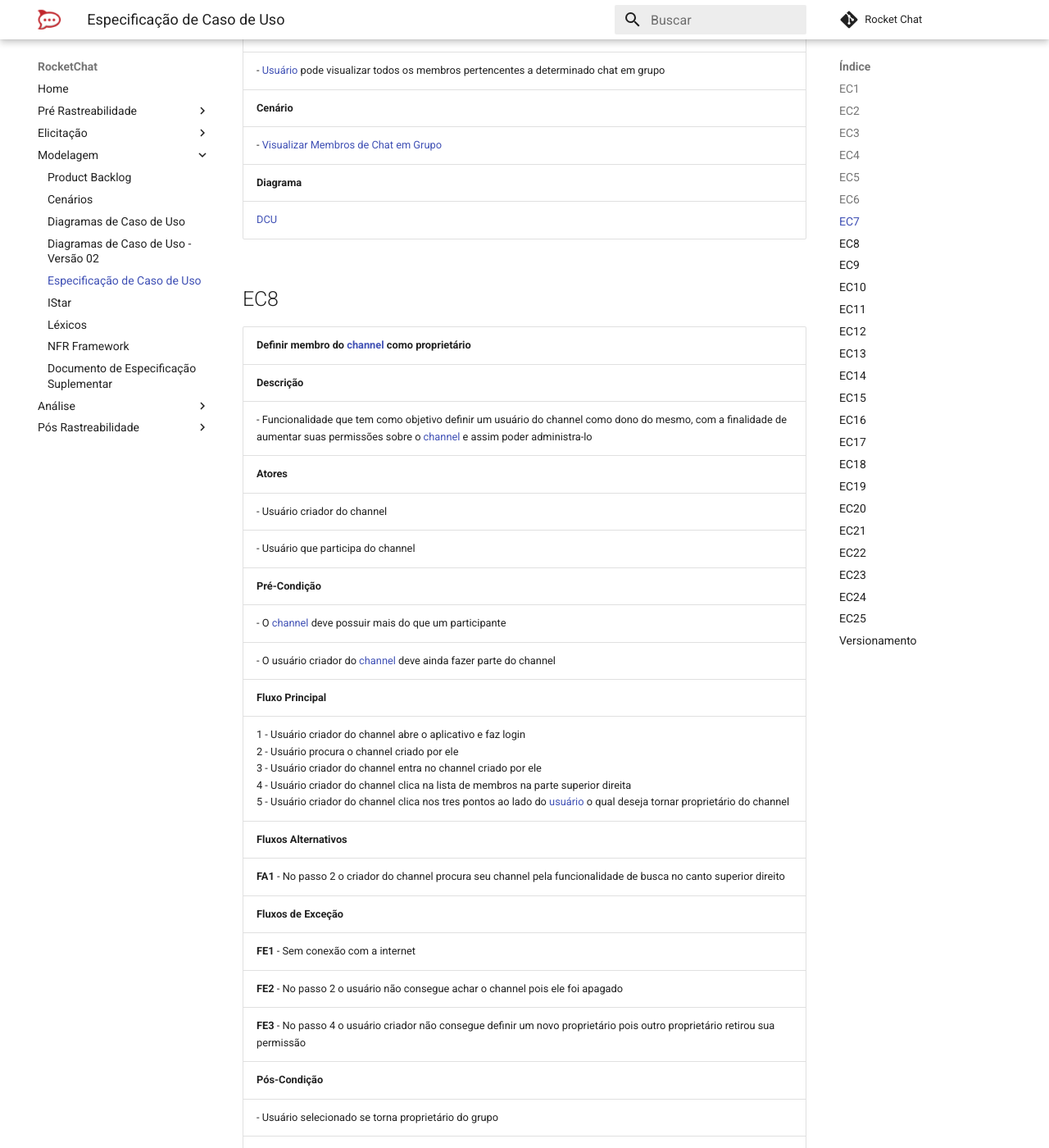
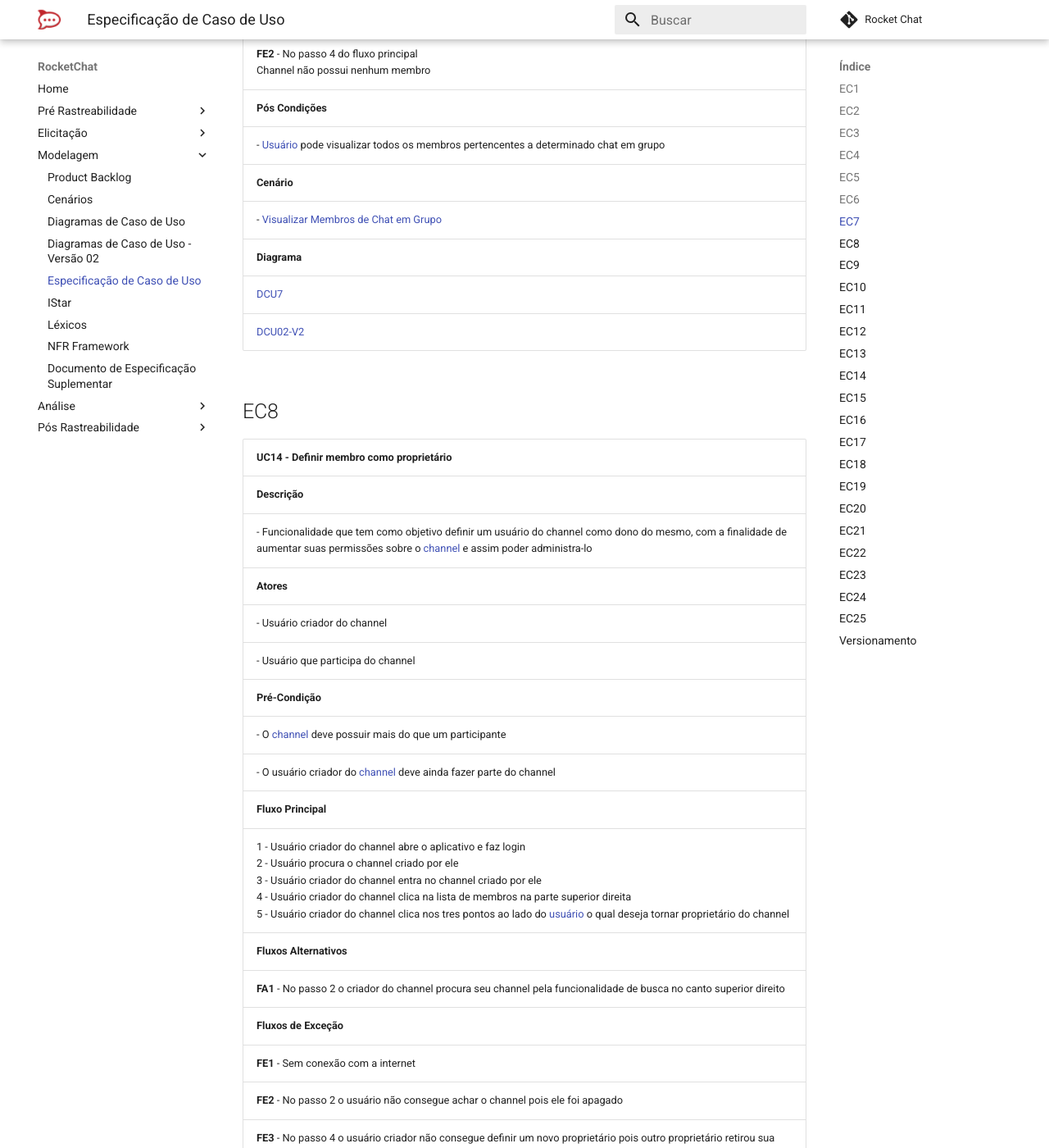
Before and after one commit to MarcosNBJ/2019.1-RocketChat, an MkDocs documentation site: the page built from docs/Modelagem/especificacao.md, in a window 1280 px wide and 1400 px high, scrolled down 8903 px. Shown: the whole window at 82% size. Built offline with MkDocs 1.6.1 and Material for MkDocs 9.7.7, drawn with Linux system fonts in a browser that asks for light colours; comment, search, counter and statistics services are not loaded; some of the changed text lies outside the part shown.

Commit message:
add dcu02

```diff
--- a/docs/Modelagem/especificacao.md
+++ b/docs/Modelagem/especificacao.md
@@ -1,7 +1,6 @@
 # Especificação de Caso de Uso
 
 Aqui estão listadas as especificações de casos de uso, que, sendo baseadas cada uma em seu respectivo diagrama de caso de uso, buscam ilustrar de forma verbal e mais detalhada o expresso pelo diagrama.
-
 
 ## EC1
 
@@ -53,12 +51,12 @@
 | **Cenário** |
 | - [Mudar privacidade do Channel](cenarios.md#c26) |
 |**Diagrama**|
-|[DCU](diagramas.md#dcu8-v1)|
-
+| [DCU8](diagramas.md#dcu8-v1) |
+| [DCU02-V2](diagramas_v2.md#dcu02) |
 
 ## EC3
 
-|**Criar only-read channel**|
+|**UC08 - Criar only-read channel**|
 |--|
 |**Descrição**|
 | - Funcionalidade com objetivo de criar um [only-read channel](lexicos.md#69), que é um canal o qual os usuários que não sejam o usuário criador do channel não podem enviar mensagem, apenas ler |
@@ -77,8 +75,8 @@
 | **Cenário** |
 | - [Criar only read Channel](cenarios.md#c21) |
 |**Diagrama**|
-|[DCU](diagramas.md#dcu9-v1)|
-
+| [DCU09](diagramas.md#dcu9-v1) |
+| [DCU02-V2](diagramas_v2.md#dcu02) |
 
 ## EC4
 
@@ -186,12 +182,12 @@
 | **Cenário** |
 | - [Visualizar Membros de Chat em Grupo](cenarios.md#c14) |
 |**Diagrama**|
-|[DCU](diagramas.md#dcu7-v1)|
-
+| [DCU7](diagramas.md#dcu7-v1) |
+| [DCU02-V2](diagramas_v2.md#dcu2) |
 
 ## EC8
 
-|**Definir membro do [channel](lexicos.md#l1) como proprietário**|
+|**UC14 - Definir membro como proprietário**|
 |--|
 | **Descrição**|
 | - Funcionalidade que tem como objetivo definir um usuário do channel como dono do mesmo, com a finalidade de aumentar suas permissões sobre o [channel](lexicos.md#l1) e assim poder administra-lo |
@@ -214,10 +210,10 @@
 |**Cenário**|
 | [Definir membro de channel como proprietário](cenarios.md#c23) |
 |**Diagrama**|
-|[DCU](diagramas.md#dcu10-v1)|
+| [DCU10](diagramas.md#dcu10-v1) |
+| [DCU02-V2](diagramas_v2.md#dcu02) |
 
-
-##EC9
+## EC9
 
 |**Escolher tom de pele padrão**|
 |--|
@@ -267,8 +262,8 @@
 | **Cenário** |
 | - [Criar channel](cenarios.md#c3-v2)|
 |**Diagrama**|
-|[DCU](diagramas.md#dcu16-v1)|
-
+| [DCU16](diagramas.md#dcu16-v1) |
+| [DCU02-V2](diagramas_v2.md#dcu02) |
 
 ## EC11
 
@@ -320,7 +315,6 @@
 | - [Conectar com um servidor](cenarios.md#c4-v2) |
 |**Diagrama**|
 |[DCU](diagramas.md#dcu3)|
-
 
 ## EC13
 
@@ -378,7 +372,7 @@
 | **Cenário** |
 | - [Fazer login](cenarios.md#c17) |
 |**Diagrama**|
-|- [DCU13](diagramas.md#dcu13-v1)|
+| [DCU13](diagramas.md#dcu13-v1) |
 | [DCU01-V2](diagramas_v2.md#dcu01) |
 
 ## EC15
@@ -412,7 +406,6 @@
 | **[Enviar mensagem](cenarios.md#c12)** |
 |**Diagrama**|
 |[DCU2-V3](diagramas.md#dcu2-v3)|
-
 
 ## EC16
 
@@ -453,7 +446,6 @@
 |**Diagrama**|
 |[DCU18](diagramas.md#dcu18-v1)|
 
-
 ## EC17
 
 |**Anexar desenho**|
@@ -483,7 +475,6 @@
 | **[Anexar um desenho](cenarios.md#c8)**|
 |**Diagrama**|
 |[DCU18](diagramas.md#dcu18-v1)|
-
 
 ## EC18
 
@@ -515,7 +506,6 @@
 | **[Responder uma mensagem](cenarios.md#c7)** |
 |**Diagrama**|
 |[DCU20](diagramas.md#dcu20-v1)|
-
 
 ## EC19
 
@@ -613,11 +603,12 @@
 | **Cenário** |
 |[Cadastrar um novo usuário](cenarios.md#c1-v2) |
 |**Diagrama**|
-|[DCU](diagramas.md#dcu21)|
+| [DCU21](diagramas.md#dcu21) |
+| [DCU01-V2](diagramas_v2.md#dcu01) |
 
 ## EC22
 
-|**Deixar Grupo**|
+|**UC15 - Sair do Channel**|
 |--|
 | **Descrição**|
 |- O usuário sai de um grupo, passando a não receber mais notificações do mesmo |
@@ -643,11 +634,12 @@
 | **Cenário** |
 | [Sair de um channel](cenarios.md#c15-v1)|
 |**Diagrama**|
-|[DCU](diagramas.md#dcu22-v1)|
+| [DCU22](diagramas.md#dcu22-v1) |
+| [DCU02-V2](diagramas_v2.md#dcu02) |
 
 ## EC23
 
-|**Esconder Grupo**|
+|**UC16 - Esconder Channel**|
 |--|
 | **Descrição**|
 |- O usuário esconde um grupo, passando a não receber mais notificações do mesmo |
@@ -673,7 +665,8 @@
 | **Cenário** |
 | [Sair de um channel](cenarios.md#c16-v1)|
 |**Diagrama**|
-|[DCU](diagramas.md#dcu23-v1)|
+| [DCU23](diagramas.md#dcu23-v1) |
+| [DCU02-V2](diagramas.md#dcu02) |
 
 ## EC24
 
@@ -739,7 +732,6 @@
 | [DCU15](diagramas.md#dcu15-v1) |
 | [DCU01-V2](diagramas_v2.md#dcu01) |
 
-
 ## Versionamento
 
 | Data | Versão | Modificação | Autor |
```
Also changed, not shown: other parts of docs/Modelagem/especificacao.md (+3 -7 lines), docs/Modelagem/diagramas_v2.md (+36 -38 lines), docs/img/Modelagem/dcu2_channels.png (added).
